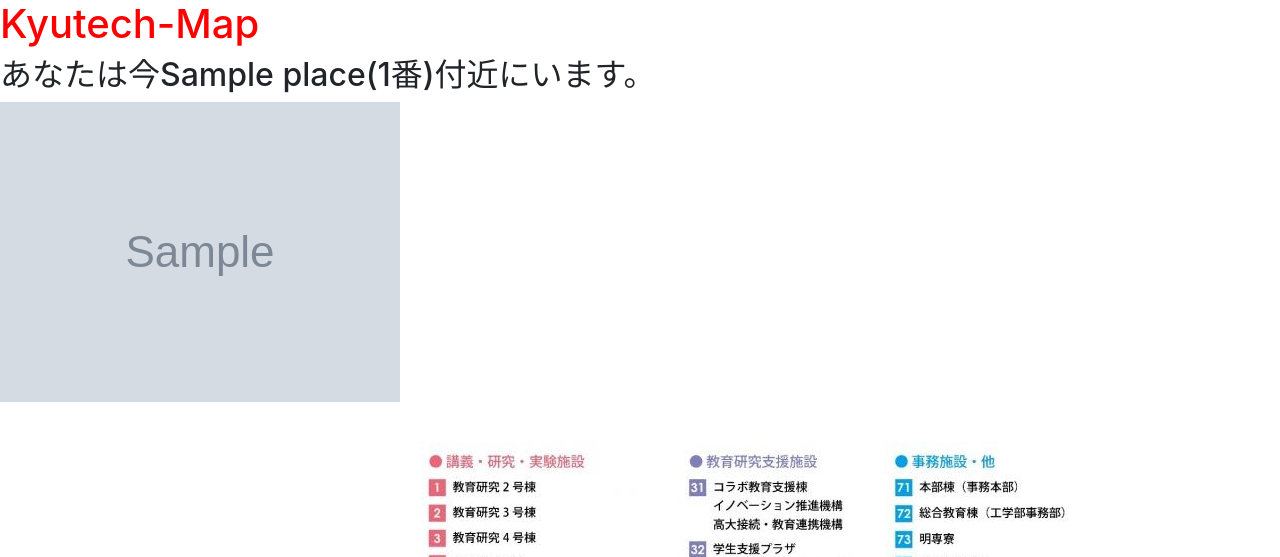
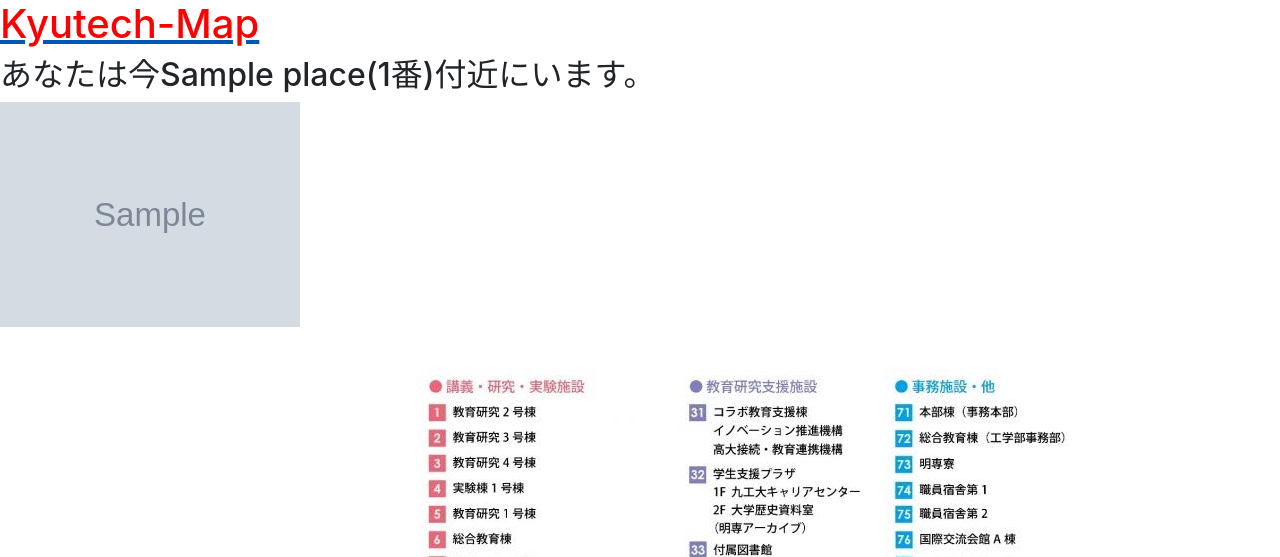
Before and after one commit to tetuomi/kyutech-map, a Flask app: template templates/predict.html in a window 1280 px wide. Shown: the top 557 px of the page. Run offline with Flask 2, Linux system fonts and the light colour scheme; the template is opened without the code that fills it: most values are stand-ins (such as "Sample title", 1, 10 or a date in 2020); grey boxes marked "Sample" are stand-in pictures; some libraries are stand-ins or nearby versions.

Commit message:
Updrade layout

```diff
--- a/static/css/style.css
+++ b/static/css/style.css
@@ -1,3 +1,4 @@
-h1 {
-  color: red;
-}
+h1       { color: red; }
+
+.title   { text-decoration: none; }
+.example { width: 300px; height: auto; }
--- a/templates/predict.html
+++ b/templates/predict.html
@@ -2,14 +2,14 @@
 <html>
 <head>
   <title>kyutech-map</title>
-  <link rel=stylesheet type=text/css href="{{ url_for('static', filename='style.css') }}">
+  <link rel=stylesheet type=text/css href="static/css/style.css">
   <link rel="stylesheet" href="https://stackpath.bootstrapcdn.com/bootstrap/4.3.1/css/bootstrap.min.css" integrity="sha384-ggOyR0iXCbMQv3Xipma34MD+dH/1fQ784/j6cY/iJTQUOhcWr7x9JvoRxT2MZw1T" crossorigin="anonymous">
 
 </head>
 <body>
-  <h1>Kyutech-Map</h1>
+  <a class="title" href="{{ url_for('index') }}"><h1>Kyutech-Map</h1></a>
   <h2>あなたは今{{ place }}({{ number }}番)付近にいます。</h2>
-  <img src="{{img}}">
+  <img src="{{img}}" class="example">
   <br><br>
   <img src="/static/images/{{number}}.png">
   <img src="/static/images/detail.jpg">
```
Also changed, not shown: templates/index.html (+10 -1 lines).
